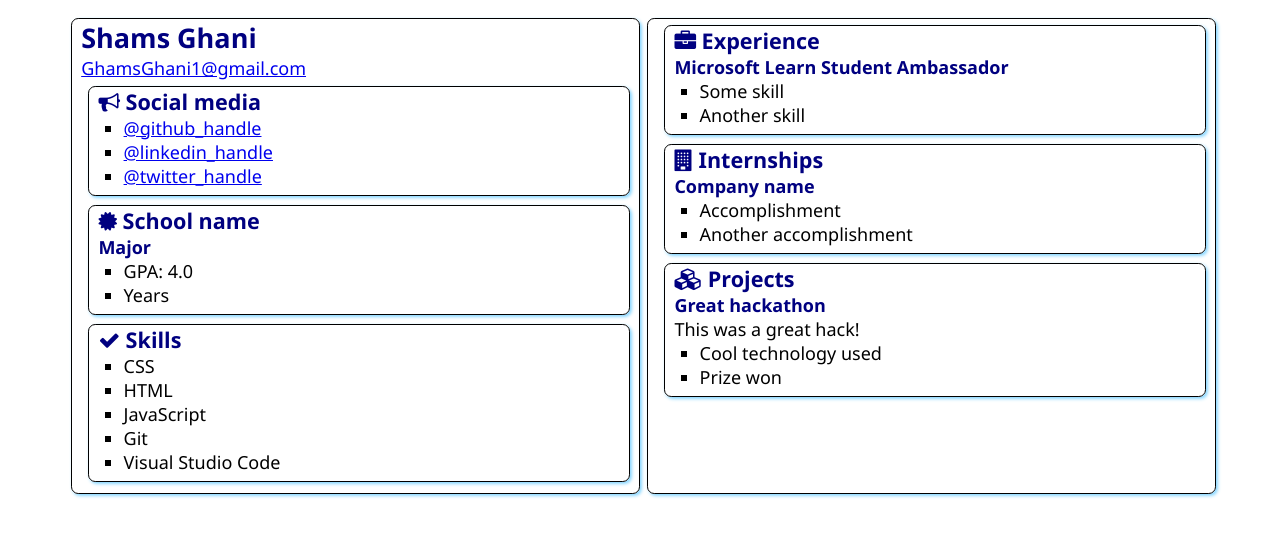
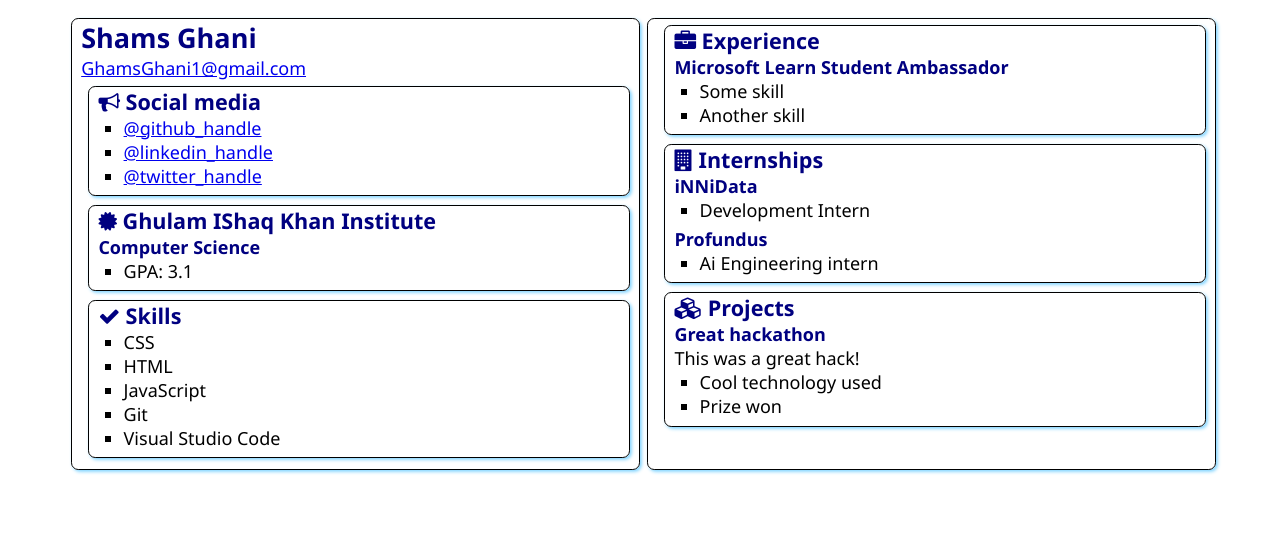
Before and after one commit to shamsghani/SATechnicalOnboarding, a plain HTML site: page src/index.html in a window 1280 px wide. Drawn offline with Linux system fonts and the light colour scheme.

Commit message:
Update index.html

```diff
--- a/src/index.html
+++ b/src/index.html
@@ -21,9 +21,9 @@
                     Social media
                 </h2>
                 <ul>
-                    <li><a href="https://github.com/<handle>">@github_handle</a></li>
-                    <li><a href="https://linkedin.com/in/<handle>">@linkedin_handle</a></li>
-                    <li><a href="https://twitter.com/<handle>">@twitter_handle</a></li>
+                    <li><a href="https://github.com/ShamsGhani">@github_handle</a></li>
+                    <li><a href="https://linkedin.com/in/shamsghani">@linkedin_handle</a></li>
+                    <li><a href="https://twitter.com/ShamsGhani">@twitter_handle</a></li>
                 </ul>
             </section>
 
@@ -31,12 +31,11 @@
                 <div class="education">
                     <h2>
                         <i class="fa fa-certificate" aria-hidden="true"></i>
-                        School name
+                        Ghulam IShaq Khan Institute
                     </h2>
-                    <h3>Major</h3>
+                    <h3>Computer Science</h3>
                     <ul>
-                        <li>GPA: 4.0</li>
-                        <li>Years</li>
+                        <li>GPA: 3.1</li>
                     </ul>
                 </div>
             </section>
@@ -73,10 +72,13 @@
                     Internships
                 </h2>
 
-                <h3>Company name</h3>
+                <h3>iNNiData</h3>
                 <ul>
-                    <li>Accomplishment</li>
-                    <li>Another accomplishment</li>
+                    <li>Development Intern</li>
+                </ul>
+                <h3>Profundus</h3>
+                <ul>
+                    <li>Ai Engineering intern</li>
                 </ul>
             </section>
             <section class="box">
```
